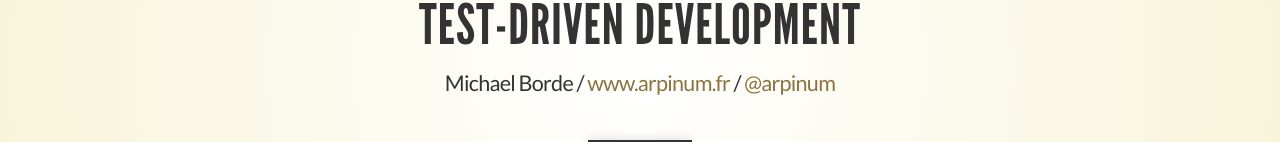
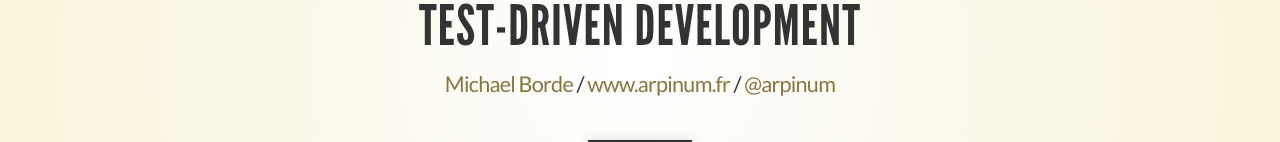
Before and after one commit to MichaelBorde/TddEn5Minutes-Presentation-RevealJs, a plain HTML site: page index.html in a window 1280 px wide. Shown: the part 335-477 px from the top of the page. Drawn offline with Linux system fonts and the light colour scheme.

Commit message:
maj index

```diff
--- a/index.html
+++ b/index.html
@@ -40,7 +40,7 @@
                     <h3>Test-Driven Development</h3>
 
                     <p>
-                        <small>Michael Borde / <a href="http://www.arpinum.fr">www.arpinum.fr</a> / <a
+                        <small><a href="https://twitter.com/michael_borde">Michael Borde</a> / <a href="http://www.arpinum.fr">www.arpinum.fr</a> / <a
                                 href="http://twitter.com/arpinum">@arpinum</a></small>
                     </p>
                     <img width="10%" height="10%" src="images/logo-arpinum.png" alt="Arpinum"/>
```
